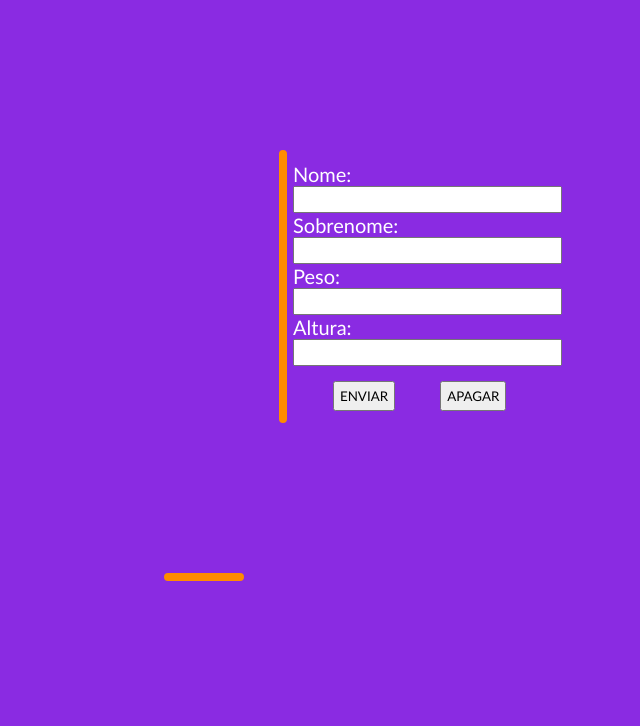
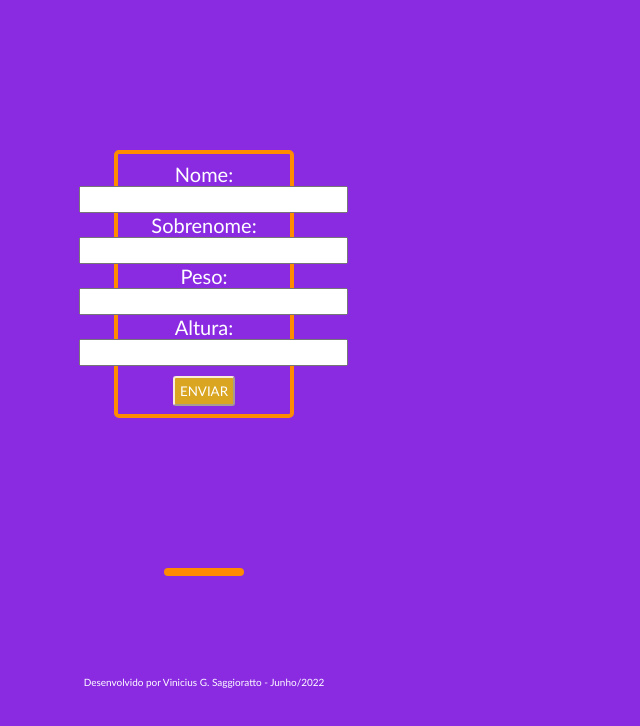
Before and after one commit to vinisaggioratto/formulario, a plain HTML site: page index.html in a window 1280 px wide. Shown: the whole page, without its empty margins (436-1076 px from the left). Drawn offline with Linux system fonts and the light colour scheme.

Commit message:
Alterações de estilo, adicionado rodapé.

```diff
--- a/css/style.css
+++ b/css/style.css
@@ -13,12 +13,17 @@ body{
     display: block;
     align-items: center;
     font-family: 'Trebuchet MS', 'Lucida Sans Unicode', 'Lucida Grande', 'Lucida Sans', Arial, sans-serif;
+
 }
 
 .secao01{
     border: 4px solid darkorange;
     border-radius: 5px;
-    margin: 150px 715px;
+    margin: 150px 550px;
+    text-align: center;
+    display: flex;
+    justify-content: center;
+
 }
 
 .secao02{
@@ -37,15 +42,28 @@ body{
     padding: 8px 10px;
     width: 270px;
     align-items: center;
+
 }
 
 .formulario button{
-    margin-top: 15px;
-    margin-left:40px;
+    background-color: goldenrod;
+    color: white;
+    justify-content: center;
+    margin-top: 10px;
     padding: 5px;
+    border-radius: 3px;
+    border-color: antiquewhite;
     font-family: 'Trebuchet MS', 'Lucida Sans Unicode', 'Lucida Grande', 'Lucida Sans', Arial, sans-serif;
 }
 
 .formulario input{
     font-size: 20px;
+    text-align: center;
 }
+
+.rodape{
+    font-family: 'Trebuchet MS', 'Lucida Sans Unicode', 'Lucida Grande', 'Lucida Sans', Arial, sans-serif;
+    color: white;
+    font-size: 10px;
+    text-align: center;
+}
--- a/index.html
+++ b/index.html
@@ -20,18 +20,22 @@
                     <p>Peso: <input type="text" class="peso"></p>
                     <p>Altura: <input type="text" class="altura"></p>
                     <button>ENVIAR</button>
-                    <button>APAGAR</button>
                 </form>
             </section>
         </div>
         <div>
 
-            <section  class="secao02">
+            <section class="secao02">
                 <p id="resultado"></p>
             </section>
         </div>
     </div>
 
+    <footer class="rodape">
+        <p>Desenvolvido por Vinicius G. Saggioratto - Junho/2022</p>
+    </footer>
+
+
     <script src="js/script.js"></script>
 </body>
 
```
